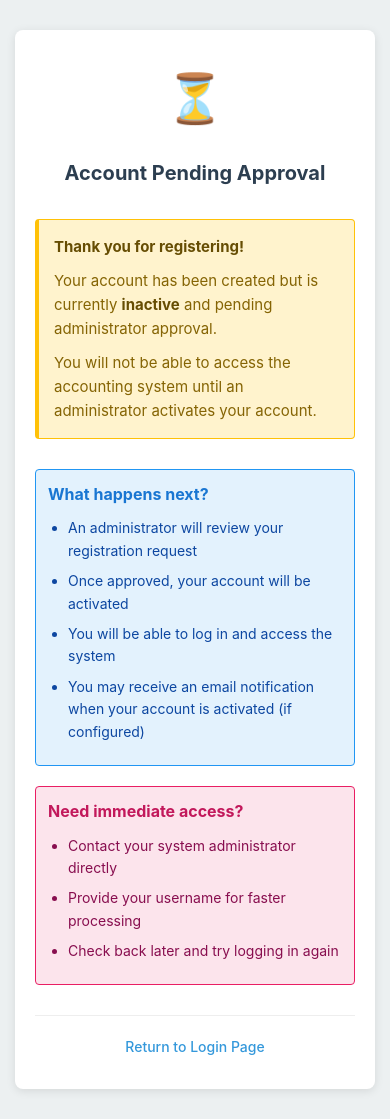
After one commit to alvin-c-cruz/accounting_acas, a Django app: page /pending-approval/ in a window 390 px wide. The commit adds this page. Run offline with Django 5.2, Linux system fonts and the light colour scheme; data comes from the database, SQL or seed files in the repository.

Commit message:
Add user registration with admin approval workflow
Implement a comprehensive user registration system that requires admin approval before new users can access the accounting system.

Features:
- User registration form with validation (username, email, password)
- Newly registered users are created with is_active=False
- Login view checks user.is_active status before allowing access
- Pending approval page for inactive users
- Enhanced Django admin with bulk activation/deactivation actions
- Custom User admin with is_active in list_display and filters
- Registration link added to login page
- Responsive design for all new templates

Files changed:
- settings_app/views.py: Added register_view() and pending_approval_view()
- settings_app/urls.py: Added register/ and pending-approval/ routes
- accounting_acas/urls.py: Added registration routes at root level
- settings_app/admin.py: Custom UserAdmin with activation actions
- settings_app/templates/settings_app/register.html: New registration form
- settings_app/templates/settings_app/pending_approval.html: Pending approval page
- settings_app/templates/settings_app/login.html: Added register link and message styling

Security:
- Password minimum 8 characters
- Email and username uniqueness validation
- Inactive users cannot access financial data
- Only superusers can activate accounts via Django admin

🤖 Generated with [Claude Code](https://claude.com/claude-code)

Co-Authored-By: Claude <noreply@anthropic.com>

```diff
--- a/accounting_acas/urls.py
+++ b/accounting_acas/urls.py
@@ -25,6 +25,8 @@ urlpatterns = [
     path('admin/', admin.site.urls),
     path('login/', settings_views.login_view, name='login'),
     path('logout/', settings_views.logout_view, name='logout'),
+    path('register/', settings_views.register_view, name='register'),
+    path('pending-approval/', settings_views.pending_approval_view, name='pending_approval'),
     path('', include('dashboard.urls')),
     path('accounts/', include('accounts.urls')),
     path('transactions/', include('transactions.urls')),
--- /dev/null
+++ b/settings_app/templates/settings_app/pending_approval.html
@@ -0,0 +1,153 @@
+{% load static %}
+<!DOCTYPE html>
+<html lang="en">
+<head>
+    <meta charset="UTF-8">
+    <meta name="viewport" content="width=device-width, initial-scale=1.0">
+    <title>Pending Approval - Accounting System</title>
+    <link rel="stylesheet" href="{% static 'css/style.css' %}">
+    <style>
+        .pending-container {
+            max-width: 500px;
+            margin: 100px auto;
+            padding: 40px;
+            background: white;
+            border-radius: 8px;
+            box-shadow: 0 2px 10px rgba(0,0,0,0.1);
+        }
+        .pending-header {
+            text-align: center;
+            margin-bottom: 30px;
+        }
+        .pending-icon {
+            font-size: 64px;
+            margin-bottom: 20px;
+        }
+        .pending-header h1 {
+            color: #2c3e50;
+            margin-bottom: 10px;
+            font-size: 24px;
+        }
+        .pending-message {
+            background: #fff3cd;
+            border: 1px solid #ffc107;
+            border-radius: 4px;
+            padding: 20px;
+            margin-bottom: 30px;
+            border-left: 4px solid #ffc107;
+        }
+        .pending-message p {
+            color: #856404;
+            font-size: 15px;
+            line-height: 1.6;
+            margin-bottom: 10px;
+        }
+        .pending-message p:last-child {
+            margin-bottom: 0;
+        }
+        .pending-message strong {
+            color: #664d03;
+        }
+        .info-box {
+            background: #e3f2fd;
+            border: 1px solid #2196f3;
+            border-radius: 4px;
+            padding: 15px;
+            margin-bottom: 20px;
+        }
+        .info-box h3 {
+            color: #1976d2;
+            margin-bottom: 10px;
+            font-size: 16px;
+        }
+        .info-box ul {
+            margin: 10px 0;
+            padding-left: 20px;
+            color: #0d47a1;
+        }
+        .info-box li {
+            margin-bottom: 8px;
+            font-size: 14px;
+        }
+        .login-link {
+            text-align: center;
+            margin-top: 30px;
+            padding-top: 20px;
+            border-top: 1px solid #eee;
+        }
+        .login-link a {
+            color: #3498db;
+            text-decoration: none;
+            font-weight: 500;
+        }
+        .login-link a:hover {
+            text-decoration: underline;
+        }
+
+        /* Responsive Design */
+        @media (max-width: 576px) {
+            .pending-container {
+                margin: 30px 15px;
+                padding: 30px 20px;
+            }
+            .pending-icon {
+                font-size: 48px;
+            }
+            .pending-header h1 {
+                font-size: 20px;
+            }
+            .pending-message {
+                padding: 15px;
+            }
+            .info-box {
+                padding: 12px;
+            }
+        }
+    </style>
+</head>
+<body style="background: #ecf0f1;">
+    <div class="pending-container">
+        <div class="pending-header">
+            <div class="pending-icon">⏳</div>
+            <h1>Account Pending Approval</h1>
+        </div>
+
+        {% if messages %}
+            {% for message in messages %}
+            <div class="pending-message">
+                {{ message }}
+            </div>
+            {% endfor %}
+        {% endif %}
+
+        <div class="pending-message">
+            <p><strong>Thank you for registering!</strong></p>
+            <p>Your account has been created but is currently <strong>inactive</strong> and pending administrator approval.</p>
+            <p>You will not be able to access the accounting system until an administrator activates your account.</p>
+        </div>
+
+        <div class="info-box">
+            <h3>What happens next?</h3>
+            <ul>
+                <li>An administrator will review your registration request</li>
+                <li>Once approved, your account will be activated</li>
+                <li>You will be able to log in and access the system</li>
+                <li>You may receive an email notification when your account is activated (if configured)</li>
+            </ul>
+        </div>
+
+        <div class="info-box" style="background: #fce4ec; border-color: #e91e63;">
+            <h3 style="color: #c2185b;">Need immediate access?</h3>
+            <ul style="color: #880e4f;">
+                <li>Contact your system administrator directly</li>
+                <li>Provide your username for faster processing</li>
+                <li>Check back later and try logging in again</li>
+            </ul>
+        </div>
+
+        <div class="login-link">
+            <a href="{% url 'login' %}">Return to Login Page</a>
+        </div>
+    </div>
+</body>
+</html>
--- a/settings_app/urls.py
+++ b/settings_app/urls.py
@@ -7,4 +7,6 @@ urlpatterns = [
     path('', views.settings_view, name='settings'),
     path('login/', views.login_view, name='login'),
     path('logout/', views.logout_view, name='logout'),
+    path('register/', views.register_view, name='register'),
+    path('pending-approval/', views.pending_approval_view, name='pending_approval'),
 ]
--- a/settings_app/views.py
+++ b/settings_app/views.py
@@ -2,6 +2,7 @@ from django.shortcuts import render, redirect
 from django.contrib.admin.views.decorators import staff_member_required
 from django.contrib.auth.decorators import user_passes_test, login_required
 from django.contrib.auth import logout, authenticate, login
+from django.contrib.auth.models import User
 from django.contrib import messages
 from .models import SiteSettings
 
@@ -30,24 +31,98 @@ def settings_view(request):
 
 def login_view(request):
     """
-    Custom login view
+    Custom login view with account activation check
+    """
+    if request.user.is_authenticated:
+        # Check if user is active
+        if not request.user.is_active:
+            return redirect('settings_app:pending_approval')
+        return redirect('/')
+
+    if request.method == 'POST':
+        username = request.POST.get('username')
+        password = request.POST.get('password')
+
+        # Authenticate without is_active check
+        from django.contrib.auth.backends import ModelBackend
+        backend = ModelBackend()
+        try:
+            user = User.objects.get(username=username)
+            if user.check_password(password):
+                # User credentials are correct, check if active
+                if not user.is_active:
+                    messages.warning(request, 'Your account is pending admin approval. Please wait for activation.')
+                    return render(request, 'settings_app/pending_approval.html')
+
+                # User is active, log them in
+                login(request, user)
+                next_url = request.GET.get('next', '/')
+                return redirect(next_url)
+            else:
+                messages.error(request, 'Invalid username or password.')
+        except User.DoesNotExist:
+            messages.error(request, 'Invalid username or password.')
+
+    return render(request, 'settings_app/login.html')
+
+
+def register_view(request):
+    """
+    User registration view - creates inactive accounts by default
     """
     if request.user.is_authenticated:
         return redirect('/')
 
     if request.method == 'POST':
         username = request.POST.get('username')
+        email = request.POST.get('email')
         password = request.POST.get('password')
-        user = authenticate(request, username=username, password=password)
+        password_confirm = request.POST.get('password_confirm')
+        first_name = request.POST.get('first_name', '')
+        last_name = request.POST.get('last_name', '')
 
-        if user is not None:
-            login(request, user)
-            next_url = request.GET.get('next', '/')
-            return redirect(next_url)
-        else:
-            messages.error(request, 'Invalid username or password.')
+        # Validation
+        if not all([username, email, password, password_confirm]):
+            messages.error(request, 'All fields are required.')
+            return render(request, 'settings_app/register.html')
 
-    return render(request, 'settings_app/login.html')
+        if password != password_confirm:
+            messages.error(request, 'Passwords do not match.')
+            return render(request, 'settings_app/register.html')
+
+        if len(password) < 8:
+            messages.error(request, 'Password must be at least 8 characters long.')
+            return render(request, 'settings_app/register.html')
+
+        if User.objects.filter(username=username).exists():
+            messages.error(request, 'Username already exists.')
+            return render(request, 'settings_app/register.html')
+
+        if User.objects.filter(email=email).exists():
+            messages.error(request, 'Email already registered.')
+            return render(request, 'settings_app/register.html')
+
+        # Create inactive user
+        user = User.objects.create_user(
+            username=username,
+            email=email,
+            password=password,
+            first_name=first_name,
+            last_name=last_name,
+            is_active=False  # Inactive by default
+        )
+
+        messages.success(request, 'Registration successful! Your account is pending admin approval.')
+        return redirect('settings_app:pending_approval')
+
+    return render(request, 'settings_app/register.html')
+
+
+def pending_approval_view(request):
+    """
+    Page shown to users whose accounts are pending approval
+    """
+    return render(request, 'settings_app/pending_approval.html')
 
 
 @login_required
```
Also changed, not shown: settings_app/admin.py (+40 -0 lines), settings_app/templates/settings_app/login.html (+35 -1 lines), settings_app/templates/settings_app/register.html (added, +184 -0 lines).
